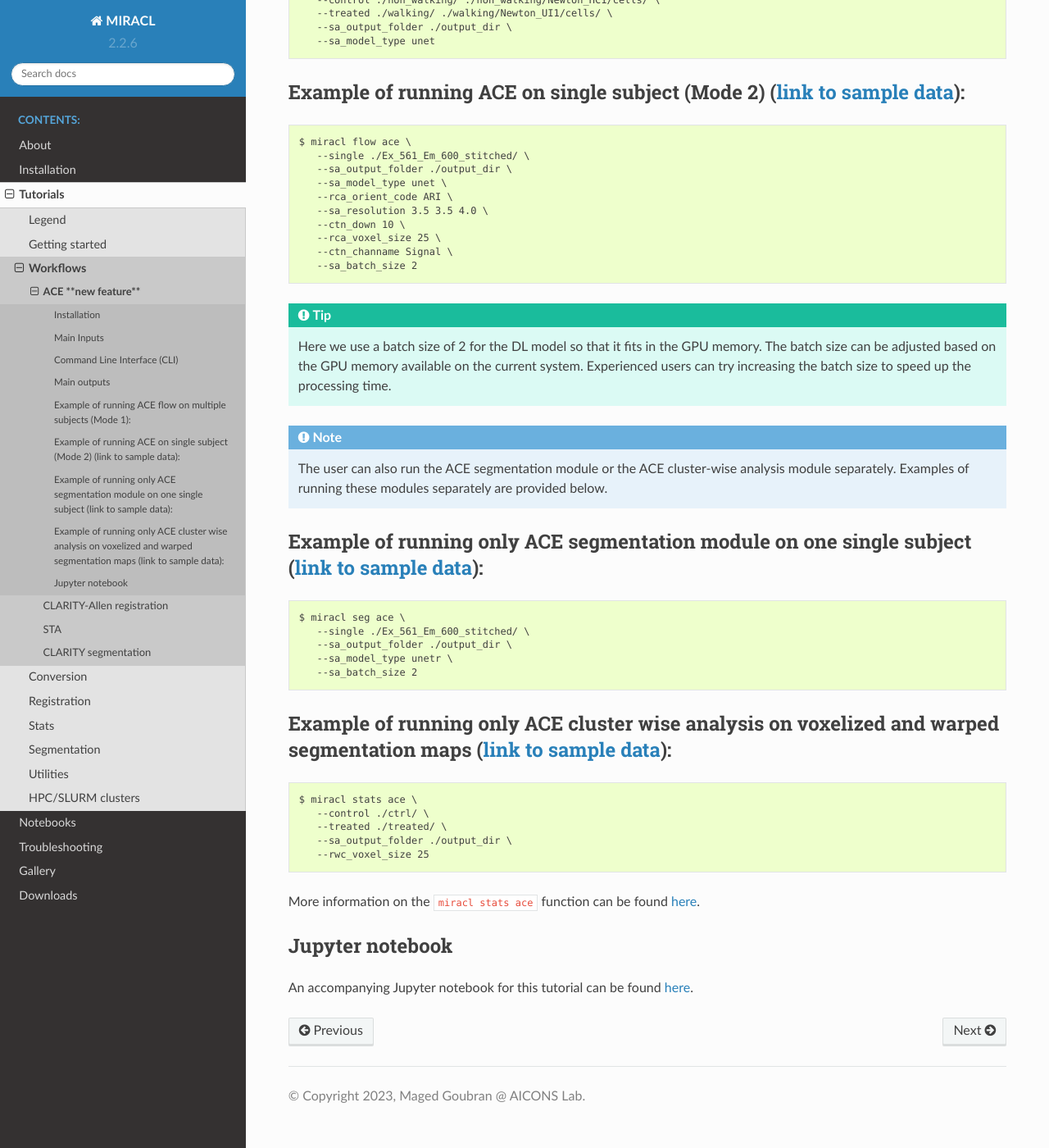
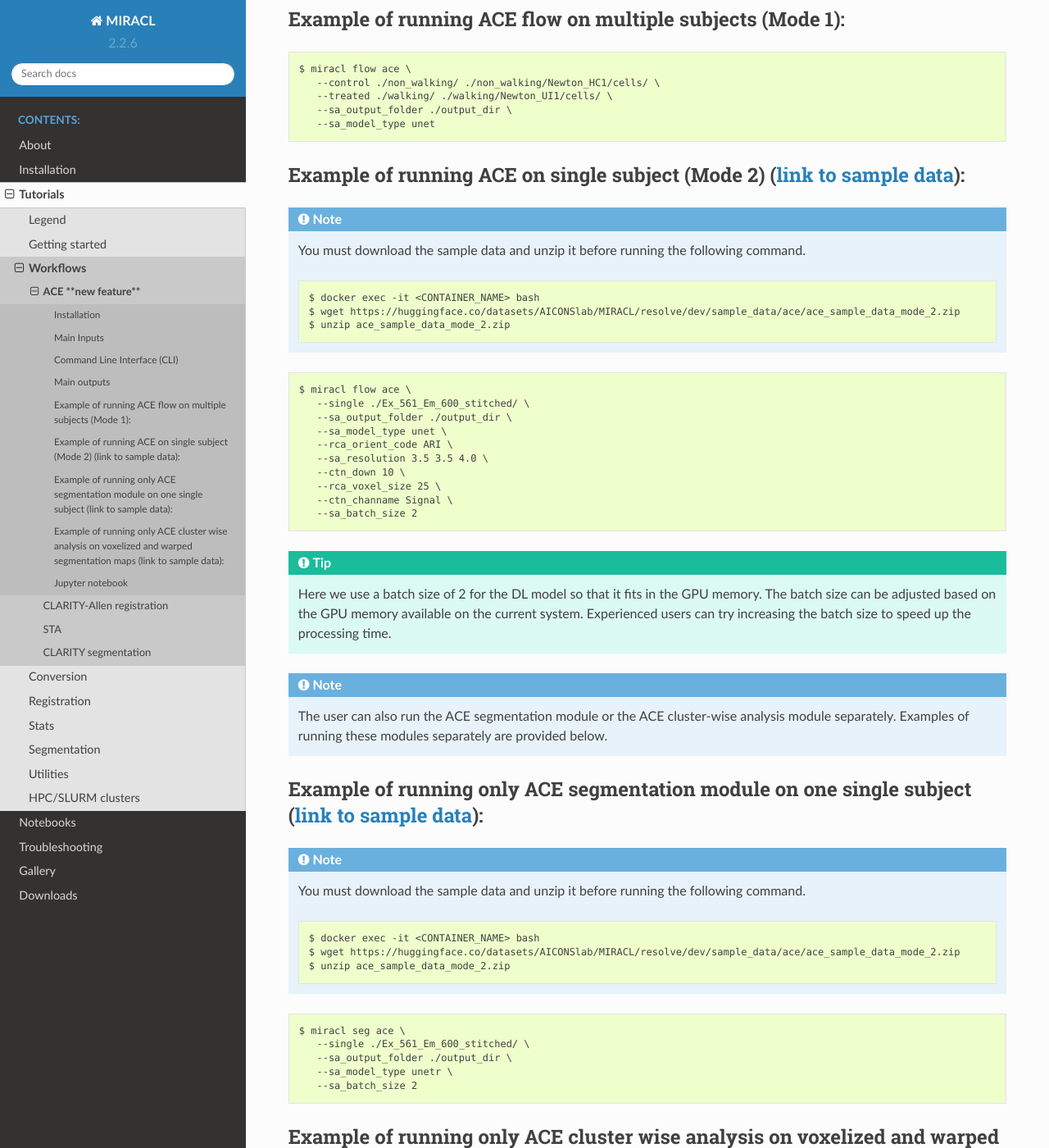
Before and after one commit to AICONSlab/MIRACL, a Sphinx documentation site: the page built from docs/tutorials/workflows/ace_flow/ace_flow.rst, in a window 1280 px wide and 1400 px high, scrolled down 4717 px. Shown: the whole window at 82% size. Built offline with Sphinx 7.4.7 and the Read the Docs theme 2.0.0, drawn with Linux system fonts in a browser that asks for light colours; some of the changed text lies outside the part shown.

Commit message:
[docs] Update sample data locations Switch sample data to HuggingFace for easy `wget` download.

```diff
--- a/docs/tutorials/workflows/ace_flow/ace_flow.rst
+++ b/docs/tutorials/workflows/ace_flow/ace_flow.rst
@@ -81,6 +81,11 @@ OR
 
 Mode 2: Running ACE for a single subject
 - A single directory containing a single subject's whole-brain 3D LSFM dataset.
+
+.. note::
+
+   The trained DL models are not considered inputs, but are required to
+   run ACE.
 
 Command Line Interface (CLI)
 ============================
@@ -251,8 +256,18 @@ Example of running ACE flow on multiple subjects (Mode 1):
       --sa_model_type unet
 
 
-Example of running ACE on single subject (Mode 2) (`link to sample data <https://drive.google.com/drive/folders/14xWysQshKxwuTDWEQHT3OGKcH16scrrQ>`__):
-=======================================================================================================================================================
+Example of running ACE on single subject (Mode 2) (`link to sample data <https://huggingface.co/datasets/AICONSlab/MIRACL/resolve/dev/sample_data/ace/ace_sample_data_mode_2.zip>`__):
+======================================================================================================================================================================================
+
+.. note::
+
+   You must download the sample data and unzip it before running the following command.
+
+   .. code-block::
+
+      $ docker exec -it <CONTAINER_NAME> bash
+      $ wget https://huggingface.co/datasets/AICONSlab/MIRACL/resolve/dev/sample_data/ace/ace_sample_data_mode_2.zip
+      $ unzip ace_sample_data_mode_2.zip
 
 .. code-block::
 
@@ -278,8 +293,18 @@ Example of running ACE on single subject (Mode 2) (`link to sample data <https:/
    The user can also run the ACE segmentation module or the ACE cluster-wise analysis module separately.
    Examples of running these modules separately are provided below.
 
-Example of running only ACE segmentation module on one single subject (`link to sample data <https://drive.google.com/drive/folders/14xWysQshKxwuTDWEQHT3OGKcH16scrrQ>`__):
-=======================================================================================================================================================================================
+Example of running only ACE segmentation module on one single subject (`link to sample data <https://huggingface.co/datasets/AICONSlab/MIRACL/resolve/dev/sample_data/ace/ace_sample_data_mode_2.zip>`__):
+==========================================================================================================================================================================================================
+
+.. note::
+
+   You must download the sample data and unzip it before running the following command.
+
+   .. code-block::
+
+      $ docker exec -it <CONTAINER_NAME> bash
+      $ wget https://huggingface.co/datasets/AICONSlab/MIRACL/resolve/dev/sample_data/ace/ace_sample_data_mode_2.zip
+      $ unzip ace_sample_data_mode_2.zip
 
 .. code-block::
 
@@ -290,8 +315,18 @@ Example of running only ACE segmentation module on one single subject (`link to
       --sa_batch_size 2
 
 
-Example of running only ACE cluster wise analysis on voxelized and warped segmentation maps (`link to sample data <https://drive.google.com/drive/folders/1IgN9fDEVNeeT0a_BCzy3nReJWfxbrg72>`__):
-=============================================================================================================================================================================================================
+Example of running only ACE cluster wise analysis on voxelized and warped segmentation maps (`link to sample data <https://huggingface.co/datasets/AICONSlab/MIRACL/resolve/dev/sample_data/ace/ace_sample_data_stats.zip>`__):
+===============================================================================================================================================================================================================================
+
+.. note::
+
+   You must download the sample data and unzip it before running the following command.
+
+   .. code-block::
+
+      $ docker exec -it <CONTAINER_NAME> bash
+      $ wget https://huggingface.co/datasets/AICONSlab/MIRACL/resolve/dev/sample_data/ace/ace_sample_data_stats.zip
+      $ unzip ace_sample_data_stats.zip
 
 .. code-block::
 
```
Also changed, not shown: docs/tutorials/stats/ace_cluster/ace_cluster.rst (+13 -2 lines).
